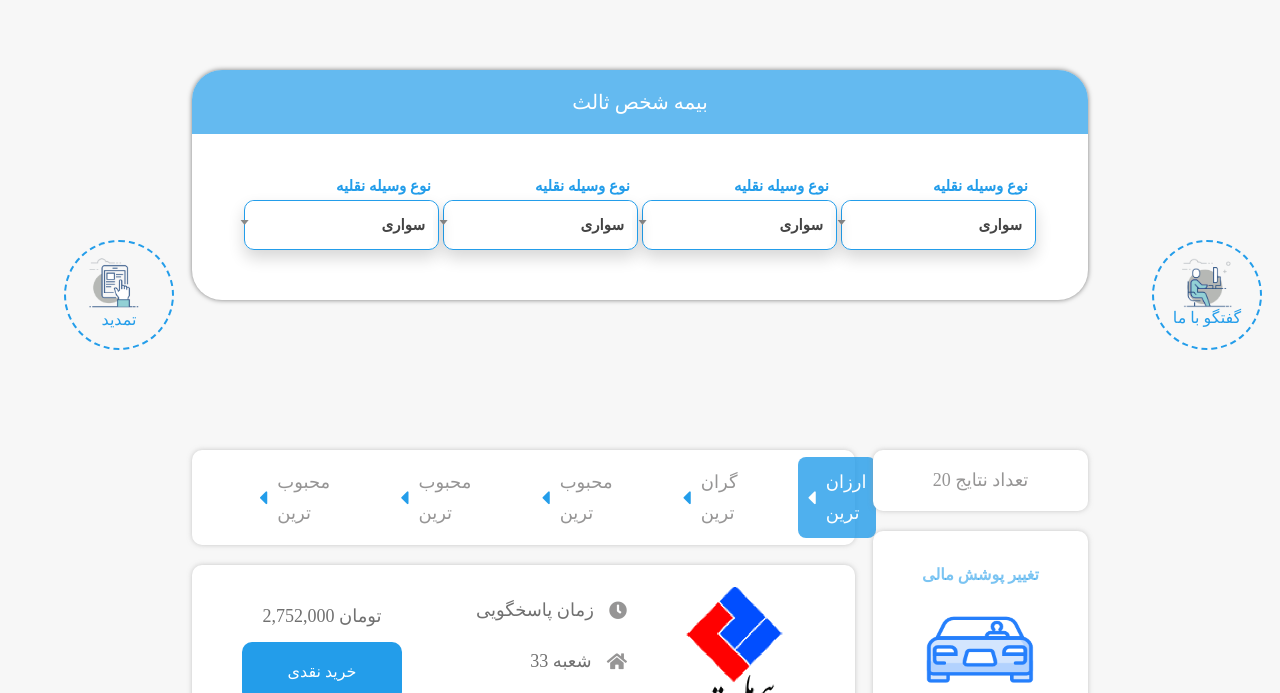
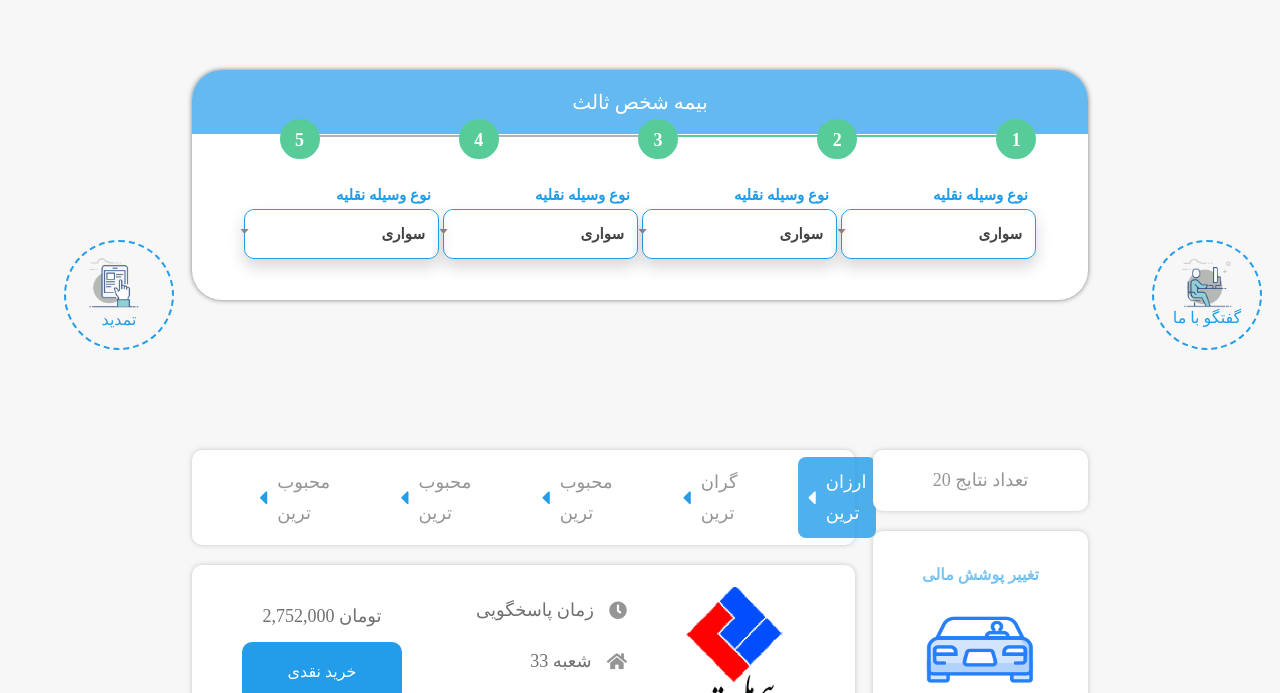
Before and after one commit to faezehbagheri/bimsa, a website with bundled scripts: page result.html in a window 1280 px wide. Shown: the part 80-773 px from the top of the page. Built offline with nearby package versions, Linux system fonts and the light colour scheme; a web font is replaced by a local one.

Commit message:
add steps

```diff
--- a/result.html
+++ b/result.html
@@ -110,6 +110,16 @@
         <div class="section flex column align-center" style="padding: 8rem 0;">
         <div class="form-specs result-page" style="margin-bottom: 5rem;">
             <h2>بیمه شخص ثالث</h2>
+            <!-- استپ های افقی -->
+            <section class="main__step-section flex align-center justi-center">
+                <ul class="steps">
+                    <li></li>
+                    <li></li>
+                    <li class="is-active"></li>
+                    <li></li>
+                    <li></li>
+                </ul>
+            </section>
             <div class="form-specs__inputs flex r-reverse align-center justi-center">
                 <!-- <div style="width: 90%;" class="flex"> -->
                     <div class="flex column align-end" style="width: 100%;">
--- a/sass/abstracts/_functions.scss
+++ b/sass/abstracts/_functions.scss
@@ -0,0 +1,9 @@
+%remain-steps{
+    &:before {
+      content: counter(stepNum);
+      font-weight: 700;
+    }
+    &:after{
+      background-color: #B2B2B2;
+    }
+  }
--- a/sass/base/_base.scss
+++ b/sass/base/_base.scss
@@ -23,6 +23,7 @@ html {
 
 body {
     box-sizing: border-box;
+    overflow-x: hidden;
 }
 
 button{
--- a/sass/components/_form-specs.scss
+++ b/sass/components/_form-specs.scss
@@ -190,7 +190,7 @@
     }
 
     &__inputs{
-        margin-top: 4rem;
+        margin-top: 2rem;
         padding: 0 5rem;
 
         label{
--- /dev/null
+++ b/sass/components/_steps.scss
@@ -0,0 +1,72 @@
+.steps{
+    display: table;
+    table-layout: fixed;
+    width: 100%;
+    position: relative;
+    left: 2%;
+    direction: rtl;
+    z-index: 9;
+    margin-top: -1.5rem;
+
+    > li{
+        counter-increment: stepNum;
+        text-align: center;
+        display: table-cell;
+        position: relative;
+        color: $green;
+        font-size: 1.3rem;
+
+        i{
+            font-size: 1.7rem;
+            margin-left: 8px;
+        }
+
+        &:before{
+            content: counter(stepNum);
+            display: block;
+            margin: 0 auto 4px;
+            background-color: $green;
+            color: white;
+            width: 4rem;
+            height: 4rem;
+            font-size: 1.8rem;
+            line-height: 3.8rem;
+            text-align: center;
+            font-weight: bold;
+            border: 2px solid $green;
+            border-radius: 50%;
+        }
+        &:after{
+            content: '';
+            height: 2px;
+            width: 100%;
+            background-color: $green;
+            position: absolute;
+            top: 16px;
+            left: -50%;
+            z-index: -1;
+        }
+        &:last-child{
+            &:after{
+                display: none;
+            }
+        }
+
+        &.is-active{
+            @extend %remain-steps;
+            &:before{
+                background-color: $green;
+                border-color: $green;
+            }
+
+            ~ li{
+                color: #808080;
+                @extend %remain-steps;
+                &:before{
+                // background-color: $gray-light;
+                // border-color: $gray-light;
+                }
+            }
+        }
+    }
+}
--- a/sass/main.scss
+++ b/sass/main.scss
@@ -25,5 +25,6 @@
 @import "components/section-reminder";
 @import "components/section-teammate";
 @import "components/select2";
+@import "components/steps";
 
 @import "pages/home";
```
Also changed, not shown: assets/css/style.css.
